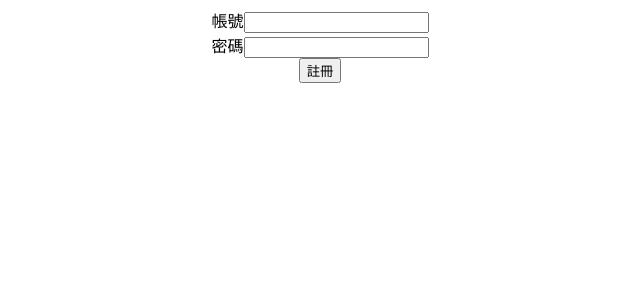
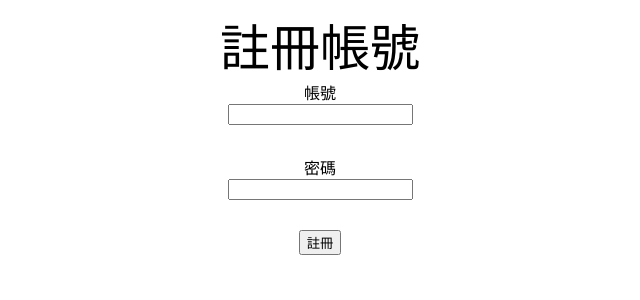
Before and after one commit to s92104/Assk, a PHP site: page /member/register.html in a window 1280 px wide. Shown: the top 300 px of the page, without its empty margins (320-960 px from the left). Run offline with PHP 8.4, Linux system fonts and the light colour scheme.

Commit message:
調整height 刪掉member.html

```diff
--- a/index.html
+++ b/index.html
@@ -12,12 +12,12 @@
                 <a href="">熱門<span></span><span></span></a>
                 <a href="">諮商<span></span><span></span></a>
                 <a href="">文章<span></span><span></span></a>
-                <a href="member/member.html" target="content">會員<span></span><span></span></a>
+                <a href="member/member.php" target="content">會員<span></span><span></span></a>
                 <a id="logout" href="">登出<span></span><span></span></a>
             </div>
             <!--內容-->
             <div class="content">
-                <iframe name="content" src="" width="100%" height="100%" frameborder="0" scrolling="no"></iframe>
+                <iframe name="content" src="" width="100%" height="100%" frameborder="0"></iframe>
             </div>
         </div>
     </body>
--- /dev/null
+++ b/member/login.css
@@ -0,0 +1,12 @@
+.title
+{
+    font-size: 50px;
+}
+.form form
+{
+    margin-bottom: 50px;
+}
+.form input
+{
+    margin-bottom: 30px;
+}
--- a/member/register.html
+++ b/member/register.html
@@ -1,13 +1,17 @@
 <!DOCTYPE html>
 <head>
     <meta charset="utf-8"/>
+    <link rel="stylesheet" href="login.css">
 </head>
 <html>
-    <body>
-        <div class="form" align="center">
+    <body align="center">
+        <div class="title">註冊帳號</div>
+        <div class="form" >
             <form method="post" action="register.php">
-                帳號<input type="text" name="username"><br>
-                密碼<input type="password" name="password"><br>
+                帳號<br>
+                <input type="text" name="username"><br>
+                密碼<br>
+                <input type="password" name="password"><br>
                 <input type="submit" value="註冊">
             </form>
         </div>
```
Also changed, not shown: index.css (+19 -5 lines), member/login.html (+8 -4 lines), member/member.css (+15 -1 lines), member/member.html (deleted, +0 -14 lines), member/member.php (+14 -1 lines).
